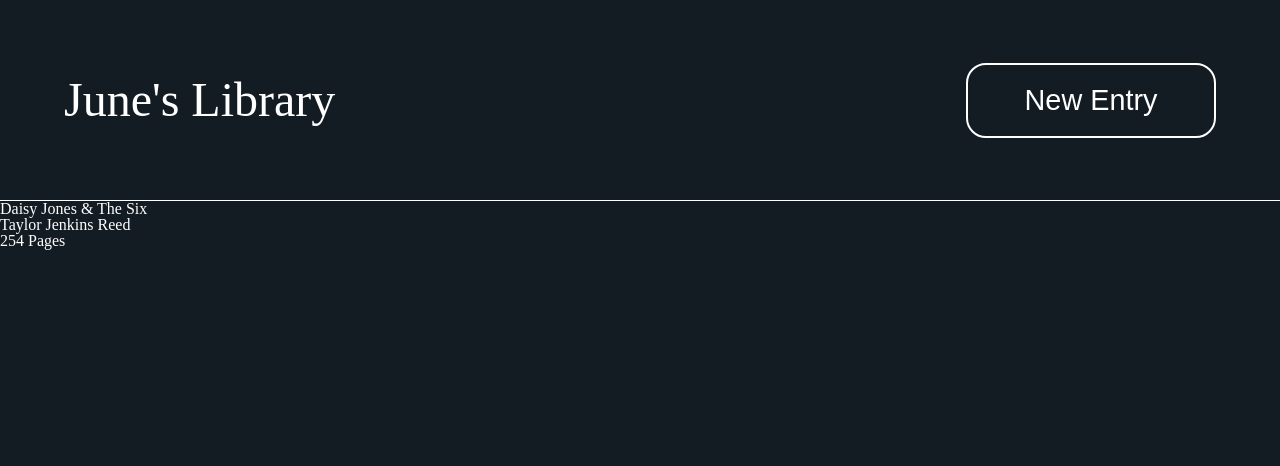
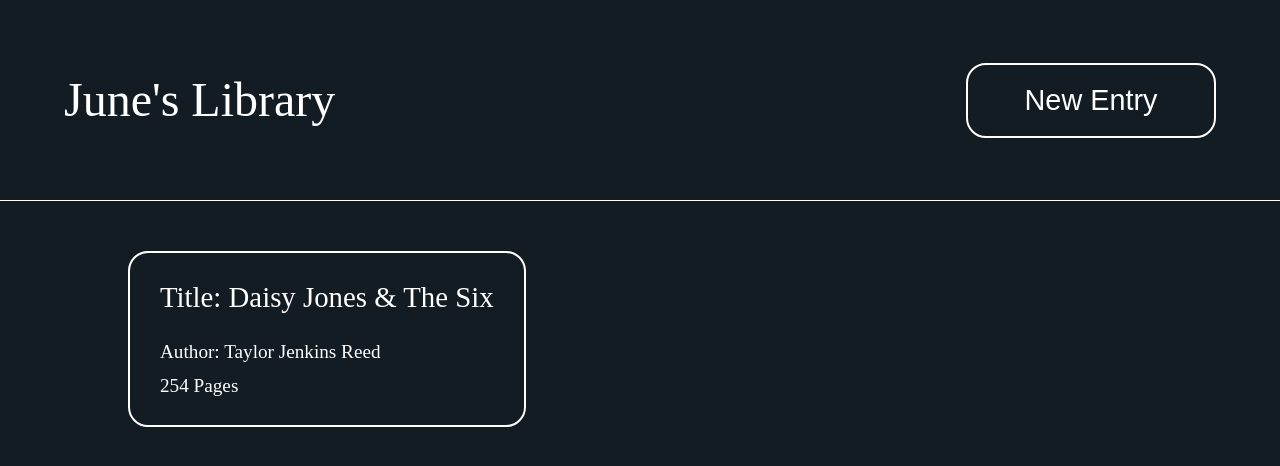
Before and after one commit to juniortorr/library, a plain HTML site: page index.html in a window 1280 px wide. Drawn offline with Linux system fonts and the light colour scheme.

Commit message:
edit card css

```diff
--- a/index.css
+++ b/index.css
@@ -81,6 +81,9 @@ table {
     color: white;
     border-radius: 20px;
 }
+.headerTxt button:hover {
+    cursor: pointer;
+}
 
 .hidden {
     display: none;
@@ -89,4 +92,24 @@ table {
     width: 80%;
     display: flex;
     flex-wrap: wrap;
+    margin: auto;
+    margin-top: 50px;
 }
+.card {
+    display: flex;
+    gap: 15px;
+    color: white;
+    flex-direction: column;
+    background-color: #131B23;
+    padding: 30px 30px;
+    border-radius: 20px;
+    border: 2px solid white;
+}
+.card h1 {
+    font-size: 1.8rem;
+    margin-bottom: 15px;
+}
+.card h2 {
+    font-size: 1.2rem;
+
+}
--- a/index.html
+++ b/index.html
@@ -17,8 +17,8 @@
     </div>
     <div class="libraryContainer">
         <div class="card">
-            <h2>Daisy Jones & The Six</h2>
-            <h2>Taylor Jenkins Reed</h2>
+            <h1>Title: Daisy Jones & The Six</h2>
+            <h2>Author: Taylor Jenkins Reed</h2>
             <h2>254 Pages</h2>
         </div>
     </div>
```
